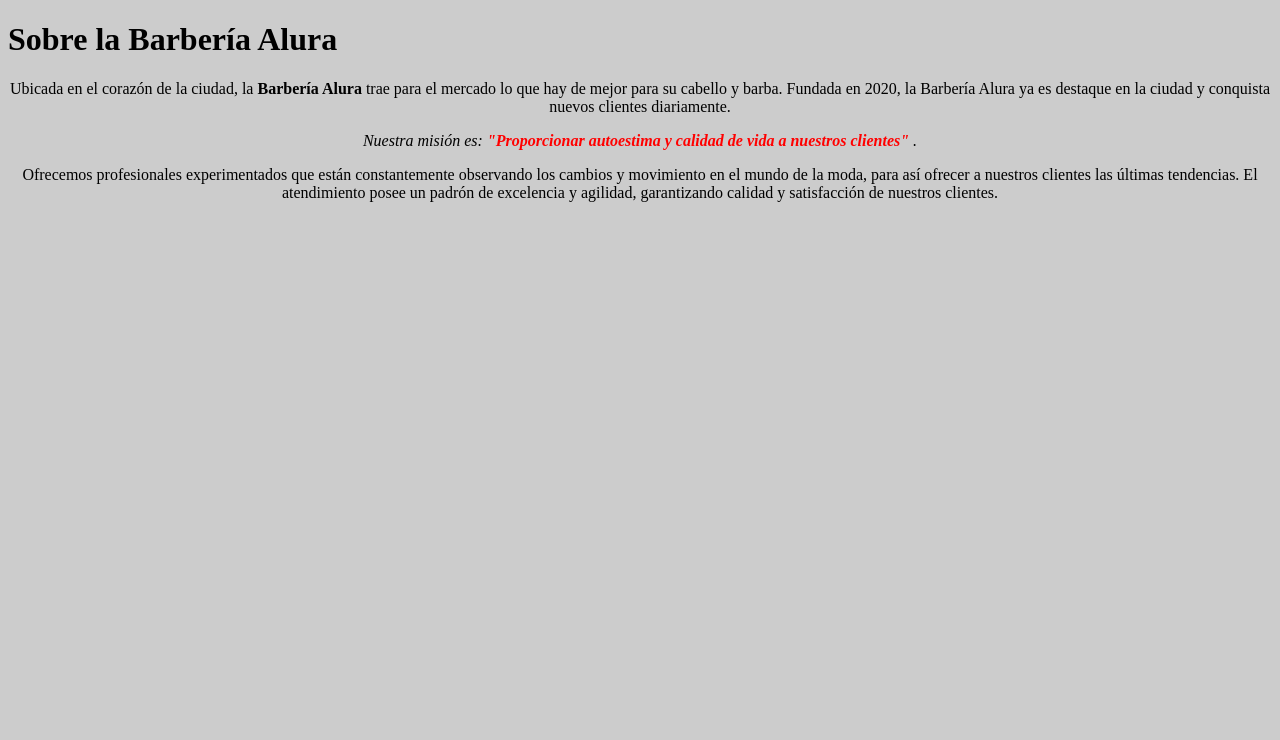
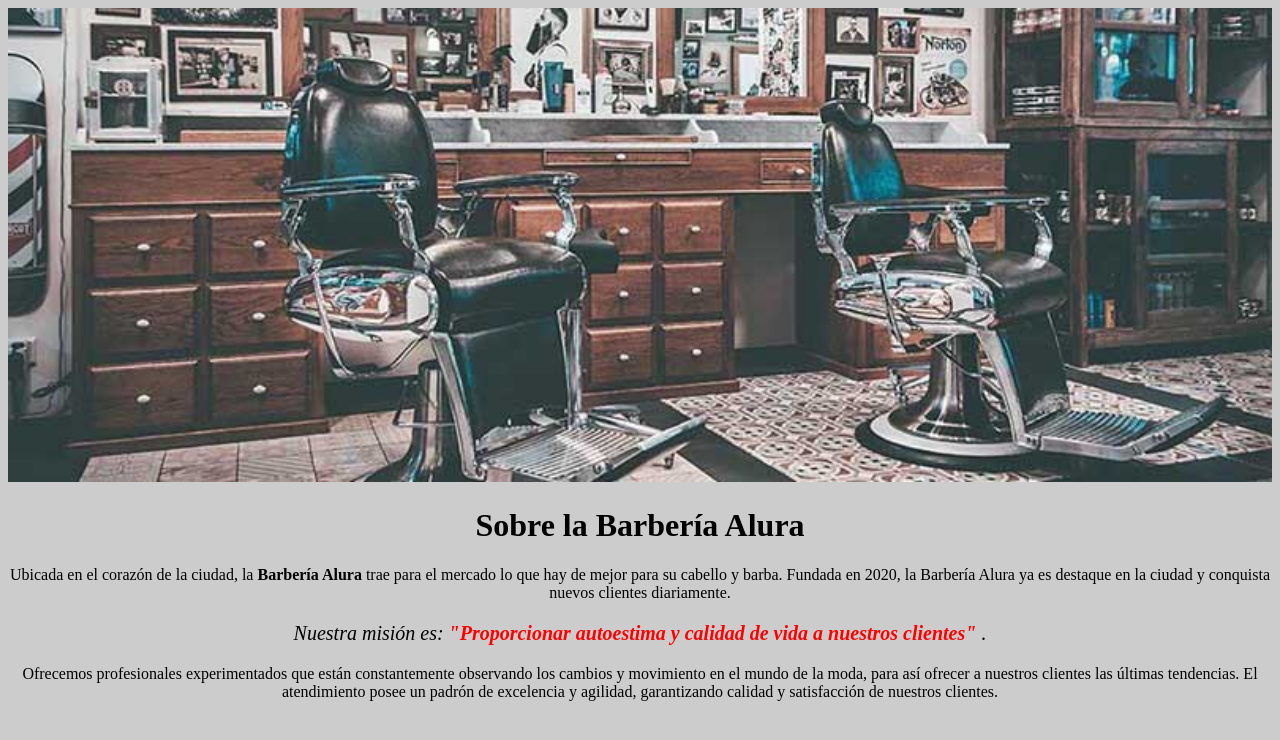
Before and after one commit to Ozkin123/practiaHtmlAlura1, a plain HTML site: page index.html in a window 1280 px wide. Drawn offline with Linux system fonts and the light colour scheme.

Commit message:
estilizando imagenes

```diff
--- a/index.html
+++ b/index.html
@@ -10,10 +10,12 @@
     </head>
  <body>
 
+    <img id="banner" src="banner/banner.jpg">
+
     <h1>Sobre la Barbería Alura</h1>
     <p>Ubicada en el corazón de la ciudad, la <strong>Barbería Alura</strong> trae para el mercado lo que hay de mejor para su cabello y barba. Fundada en 2020, la Barbería Alura ya es destaque en la ciudad y conquista nuevos clientes diariamente.</p>
 
-    <p><em>Nuestra misión es: <strong>"Proporcionar autoestima y calidad de vida a nuestros clientes"</strong> .</em></p>
+    <p id="misión"><em>Nuestra misión es: <strong>"Proporcionar autoestima y calidad de vida a nuestros clientes"</strong> .</em></p>
 
     <p>Ofrecemos profesionales experimentados que están constantemente observando los cambios y movimiento en el mundo de la moda, para así ofrecer a nuestros clientes las últimas tendencias. El atendimiento posee un padrón de excelencia y agilidad, garantizando calidad y satisfacción de nuestros clientes.</p>
  </body>
--- a/style.css
+++ b/style.css
@@ -1,5 +1,11 @@
 body{
     background: #cccccc;
+}
+#banner{
+    width: 100%;
+}
+h1{
+    text-align: center;
 }
 
 p{    text-align: center;
@@ -9,3 +15,7 @@ p{    text-align: center;
 em strong{
    color: red;
 }
+
+#misión{
+    font-size: 20px;
+}
```
Also changed, not shown: banner/banner.jpg (added).
